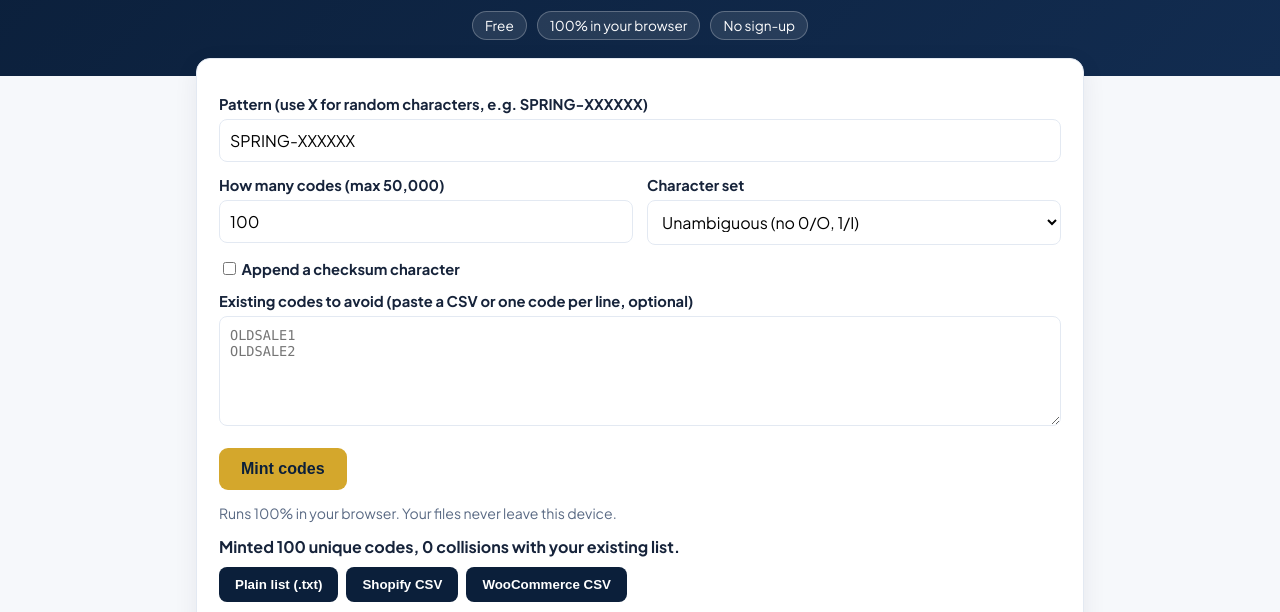
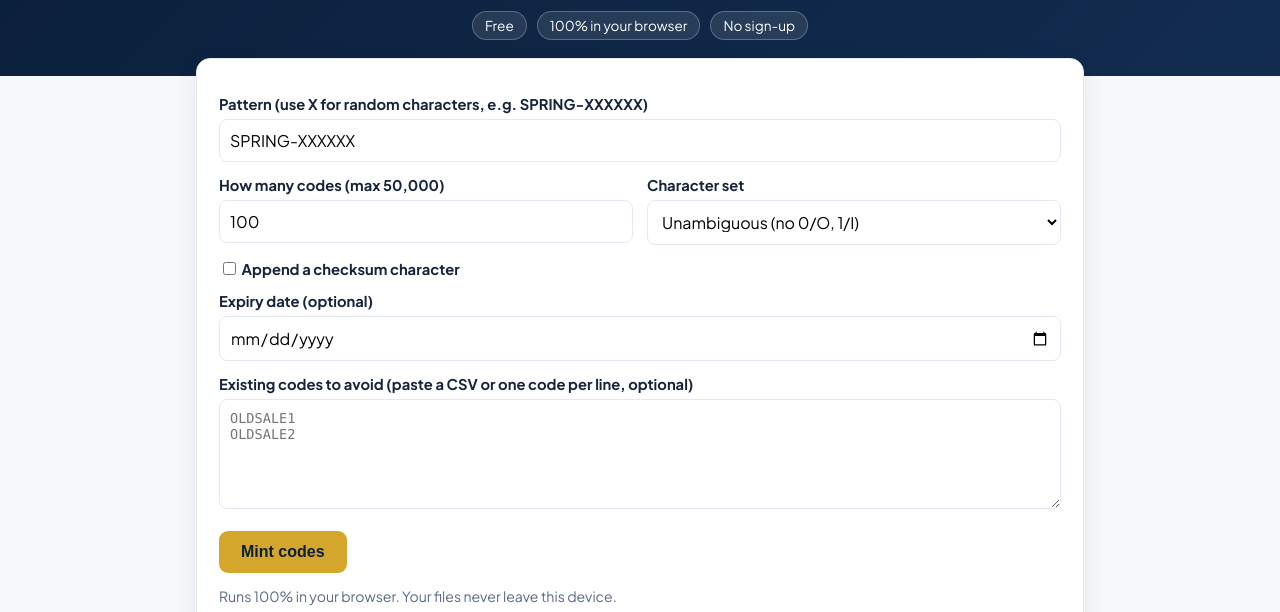
Before and after one commit to aamirtechs/discount-code-batch-mint, a website: page index.html in a window 1280 px wide. Both pictures are taken after a click on the button "Mint codes". Shown: the part 160-772 px from the top of the page. Drawn offline with Linux system fonts and the light colour scheme.

Commit message:
Add optional expiry dates to exports

```diff
--- a/index.html
+++ b/index.html
@@ -65,6 +65,8 @@ pre.out{background:#0b1f3a;color:#e8eefc;padding:14px;border-radius:10px;overflo
 </select></div>
 </div>
 <label><input type="checkbox" id="checksum" style="width:auto"> Append a checksum character</label>
+<label for="expiryDate">Expiry date (optional)</label>
+<input id="expiryDate" type="date">
 <label for="existing">Existing codes to avoid (paste a CSV or one code per line, optional)</label>
 <textarea id="existing" placeholder="OLDSALE1&#10;OLDSALE2"></textarea>
 <button class="btn-run" id="run">Mint codes</button>
@@ -103,6 +105,7 @@ document.getElementById("run").addEventListener("click", function () {
   msg.textContent = ""; msg.className = "msg";
   try {
     var existing = L.parseExistingCodes(document.getElementById("existing").value);
+    var expiryDate = document.getElementById("expiryDate").value;
     lastCodes = L.generateCodes({
       pattern: document.getElementById("pattern").value,
       count: parseInt(document.getElementById("count").value, 10) || 0,
@@ -116,8 +119,8 @@ document.getElementById("run").addEventListener("click", function () {
     prev.textContent = lastCodes.slice(0, 50).join("\n") + (lastCodes.length > 50 ? "\n... and " + (lastCodes.length - 50) + " more" : "");
     var dl = document.getElementById("downloads"); dl.innerHTML = "";
     [["Plain list (.txt)", function(){ download("codes.txt", L.buildPlainList(lastCodes)); }],
-     ["Shopify CSV", function(){ download("codes-shopify.csv", L.buildShopifyCSV(lastCodes, {})); }],
-     ["WooCommerce CSV", function(){ download("codes-woocommerce.csv", L.buildWooCommerceCSV(lastCodes, {})); }]]
+     ["Shopify CSV", function(){ download("codes-shopify.csv", L.buildShopifyCSV(lastCodes, { endsAt: expiryDate })); }],
+     ["WooCommerce CSV", function(){ download("codes-woocommerce.csv", L.buildWooCommerceCSV(lastCodes, { expiryDate: expiryDate })); }]]
      .forEach(function (pair) { var b = document.createElement("button"); b.className = "btn-dl"; b.textContent = pair[0]; b.addEventListener("click", pair[1]); dl.appendChild(b); });
   } catch (e) {
     msg.textContent = e.message; msg.className = "msg err";
```
Also changed, not shown: tests/logic.test.js (+13 -0 lines).
